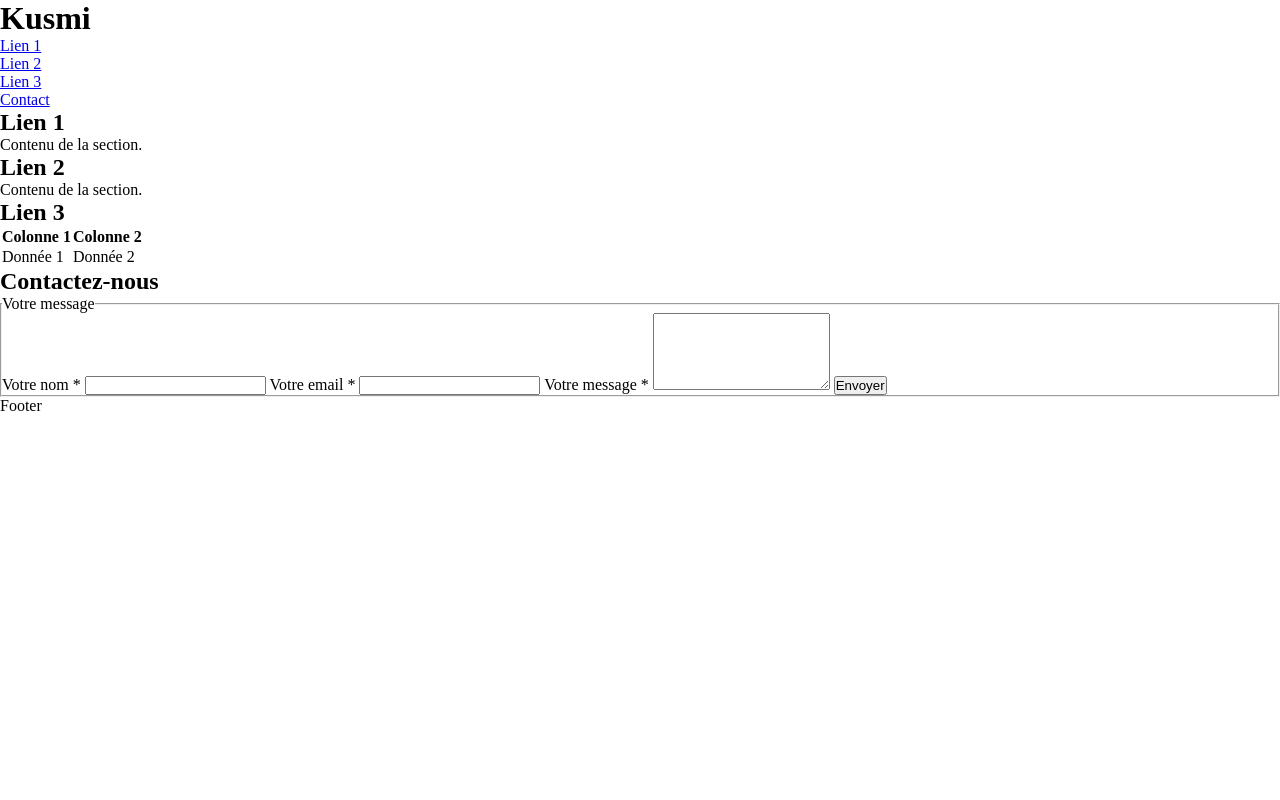
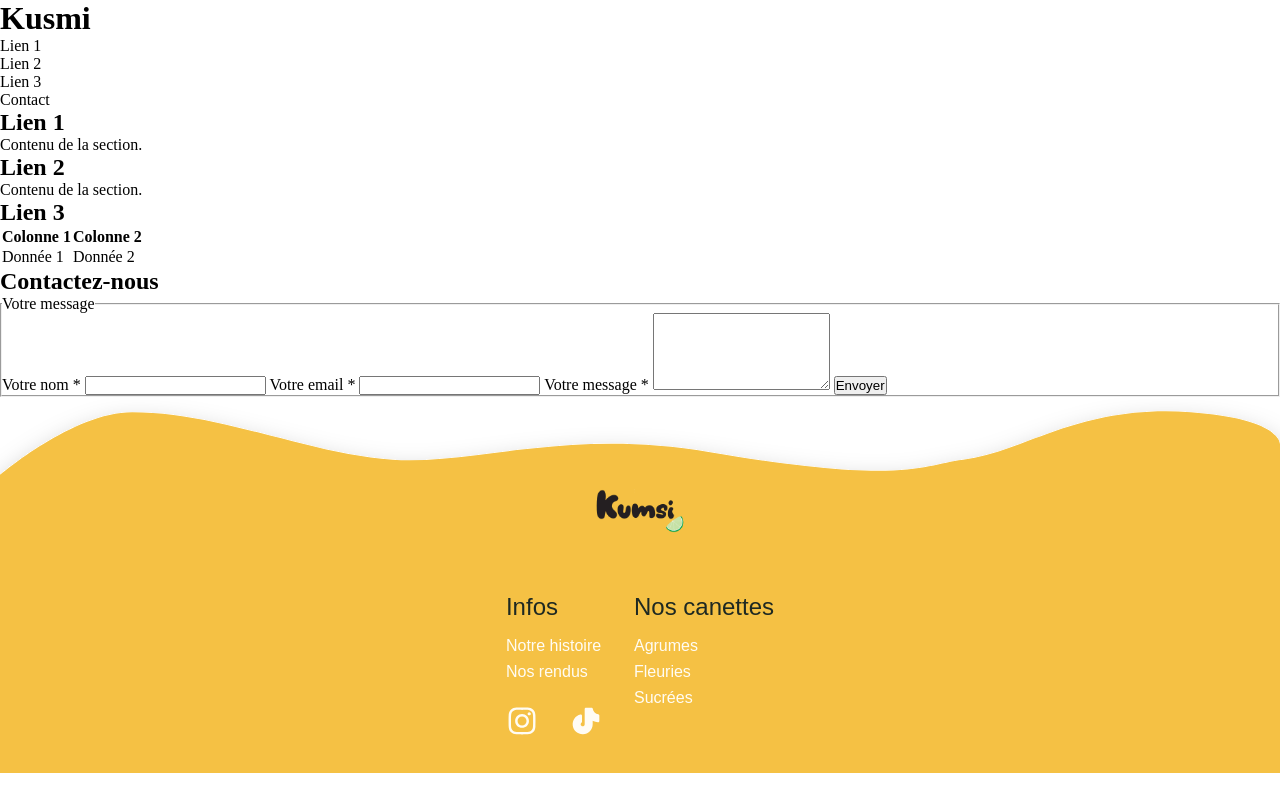
Before and after one commit to MarchandBaptiste/Kusmi, a plain HTML site: page index.html in a window 1280 px wide. Drawn offline with Linux system fonts and the light colour scheme; a web font is replaced by a local one.

Commit message:
Feature : -Ajout d'un mixin pour les display flex -Ajout du contenu du footer -Ajout des classes en BEM dans le footer -Ajout des bases du style du footer

```diff
--- a/assets/style/sass/abstracts/_variables.scss
+++ b/assets/style/sass/abstracts/_variables.scss
@@ -1,13 +1,14 @@
 // Colors
-$color-white: #FFFCF4;
+$color-white: #fffcf4;
 $color-black: #000000d8;
-$color-darck-green: #1E2922;
-$color-yellow: #F5C144;
-$color-sageGreen: #99B98A;
-$color-goldenBeige: #BEA580;
+$color-darck-green: #1e2922;
+$color-yellow: #f5c144;
+$color-sageGreen: #99b98a;
+$color-goldenBeige: #bea580;
 
 // Typo
 $primary-font: "Flexas", sans-serif;
+$secondary-font: "Felxas", sans-serif;
 $size-title: 1.5rem;
 $size-content: 1rem;
 
--- a/assets/style/sass/bases/_reset.scss
+++ b/assets/style/sass/bases/_reset.scss
@@ -7,3 +7,8 @@
 h1 {
   font-family: Flexas;
 }
+
+a {
+  color: inherit;
+  text-decoration: none;
+}
--- /dev/null
+++ b/assets/style/sass/layouts/_footer.scss
@@ -0,0 +1,96 @@
+@use "../abstracts/index" as v;
+@use "../mixins/index" as m;
+
+.l-footer {
+  padding-top: v.$spacer-lg;
+  position: relative;
+  background-image: url("../../icons/fondFooter.svg");
+  background-repeat: no-repeat;
+  background-position: top;
+  background-size: cover;
+  color: v.$color-darck-green;
+}
+
+$icons: (
+  "instagram": "../../icons/instagram.svg",
+  "tiktok": "../../icons/tiktok.svg",
+);
+
+.footer {
+  &__content {
+    @include m.flex(
+      $direction: column,
+      $justify: space-between,
+      $align: center,
+      $gap: 2rem
+    );
+    padding: 2rem;
+  }
+  &__logo {
+    height: 100px;
+    width: auto;
+  }
+  &__column {
+    @include m.flex(
+      $direction: column,
+      $justify: start,
+      $align: start,
+      $gap: v.$spacer
+    );
+  }
+  &__row {
+    @include m.flex($justify: center, $align: start, $gap: v.$spacer-lg);
+  }
+  &__title {
+    font-family: v.$primary-font;
+    font-weight: 100;
+  }
+  &__list {
+    list-style: none;
+  }
+  &__item {
+    color: v.$color-white;
+    font-family: v.$secondary-font;
+    font-size: v.$size-content;
+    padding-bottom: v.$spacer-sm;
+  }
+  &__item:hover {
+    scale: 1.05;
+    color: v.$color-darck-green;
+  }
+  &__list--social {
+    @include m.flex(
+      $direction: row,
+      $justify: center,
+      $align: flex-start,
+      $gap: 2rem
+    );
+    .footer__item {
+      padding-bottom: 0;
+    }
+  }
+  &__icon {
+    display: inline-block;
+    width: 32px;
+    height: 32px;
+    background-color: v.$color-white;
+    mask: no-repeat center / contain;
+    -webkit-mask: no-repeat center / contain;
+    transition:
+      transform 0.2s,
+      background-color 0.2s;
+
+    @each $name, $path in $icons {
+      &--#{$name} {
+        mask-image: url($path);
+        -webkit-mask-image: url($path);
+      }
+    }
+
+    &:hover {
+      cursor: pointer;
+      background-color: v.$color-darck-green;
+      transform: scale(1.1);
+    }
+  }
+}
--- a/assets/style/sass/layouts/_index.scss
+++ b/assets/style/sass/layouts/_index.scss
@@ -0,0 +1 @@
+@forward "./footer";
--- /dev/null
+++ b/assets/style/sass/mixins/_flex.scss
@@ -0,0 +1,19 @@
+@use "../abstracts/index" as v;
+
+@mixin flex(
+  $direction: row,
+  $justify: flex-start,
+  $align: stretch,
+  $wrap: nowrap,
+  $gap: null
+) {
+  display: flex;
+  flex-direction: $direction;
+  justify-content: $justify;
+  align-items: $align;
+  flex-wrap: $wrap;
+
+  @if $gap {
+    gap: $gap;
+  }
+}
--- a/assets/style/sass/mixins/_index.scss
+++ b/assets/style/sass/mixins/_index.scss
@@ -1 +1,2 @@
 @forward "./media";
+@forward "./flex";
--- a/index.html
+++ b/index.html
@@ -5,7 +5,7 @@
     <meta name="viewport" content="width=device-width, initial-scale=1.0" />
     <title>Kusmi</title>
     <link
-      href="https://fonts.googleapis.com/css2?family=Syne:wght@400;600;700;800&family=DM+Sans:wght@300;400;500&display=swap"
+      href="https://fonts.googleapis.com/css2?family=Poppins:ital,wght@0,100;0,200;0,300;0,400;0,500;0,600;0,700;0,800;0,900;1,100;1,200;1,300;1,400;1,500;1,600;1,700;1,800;1,900&display=swap"
       rel="stylesheet"
     />
     <link rel="stylesheet" href="./assets/style/css/main.css" />
@@ -80,8 +80,60 @@
       </section>
     </main>
 
-    <footer>
-      <p>Footer</p>
+    <footer class="footer l-footer">
+      <div class="footer__content">
+        <img
+          class="footer__logo"
+          src="./assets/icons/logoKumsi.webp"
+          alt="Logo Kumsi"
+        />
+        <div class="footer__row">
+          <div class="footer__column">
+            <h2 class="footer__title">Infos</h2>
+
+            <ul class="footer__list">
+              <li class="footer__item">
+                <a class="footer__link" href="#">Notre histoire</a>
+              </li>
+              <li class="footer__item">
+                <a class="footer__link" href="#">Nos rendus</a>
+              </li>
+            </ul>
+
+            <ul class="footer__list footer__list--social">
+              <li class="footer__item">
+                <a
+                  href="#"
+                  class="footer__icon footer__icon--instagram"
+                  aria-label="Instagram"
+                ></a>
+              </li>
+              <li class="footer__item">
+                <a
+                  href="#"
+                  class="footer__icon footer__icon--tiktok"
+                  aria-label="TikTok"
+                ></a>
+              </li>
+            </ul>
+          </div>
+
+          <div class="footer__column">
+            <h2 class="footer__title">Nos canettes</h2>
+            <ul class="footer__list">
+              <li class="footer__item">
+                <a class="footer__link" href="#">Agrumes</a>
+              </li>
+              <li class="footer__item">
+                <a class="footer__link" href="#">Fleuries</a>
+              </li>
+              <li class="footer__item">
+                <a class="footer__link" href="#">Sucrées</a>
+              </li>
+            </ul>
+          </div>
+        </div>
+      </div>
     </footer>
   </body>
 </html>
```
Also changed, not shown: assets/icons/fondFooter.svg (added), assets/icons/instagram.svg (added), assets/icons/tiktok.svg (added), assets/style/css/main.css, 1 other file.
